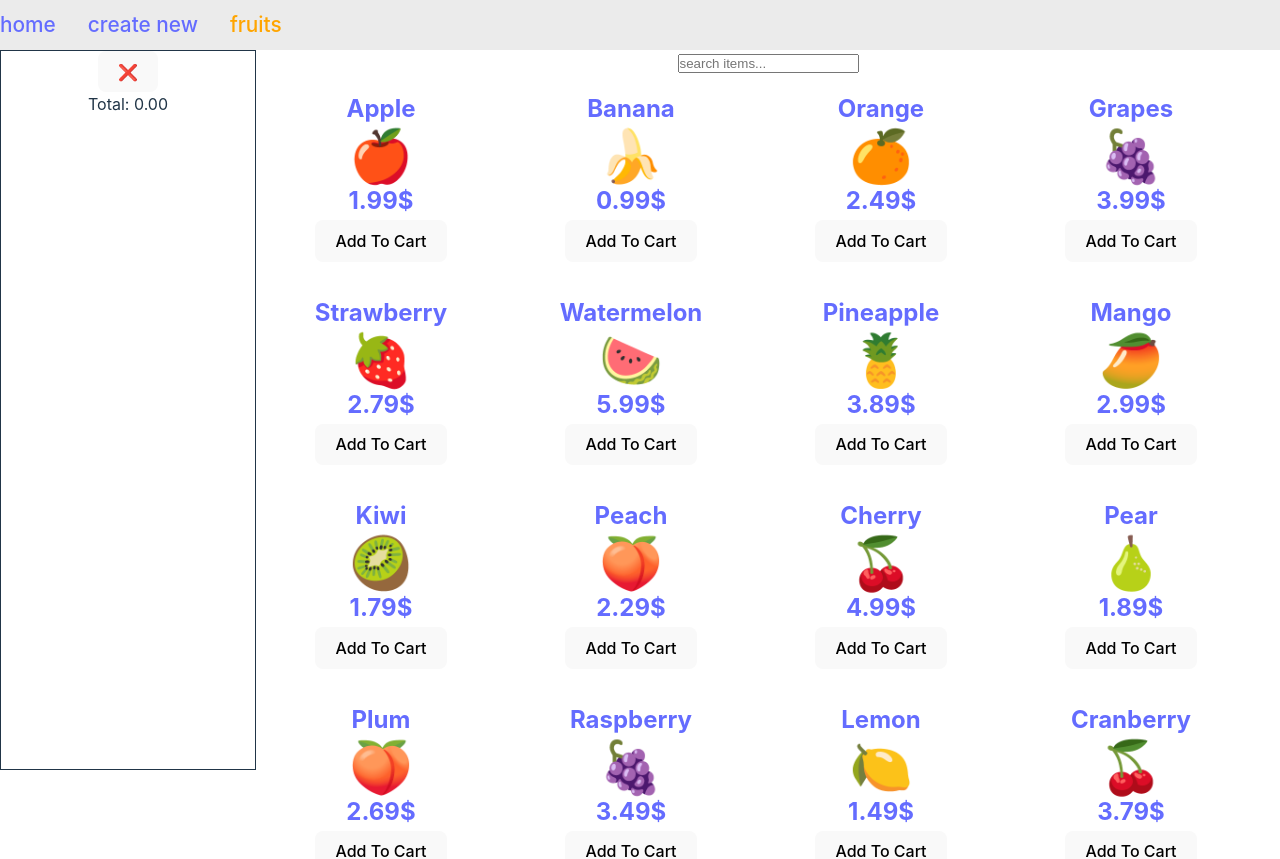
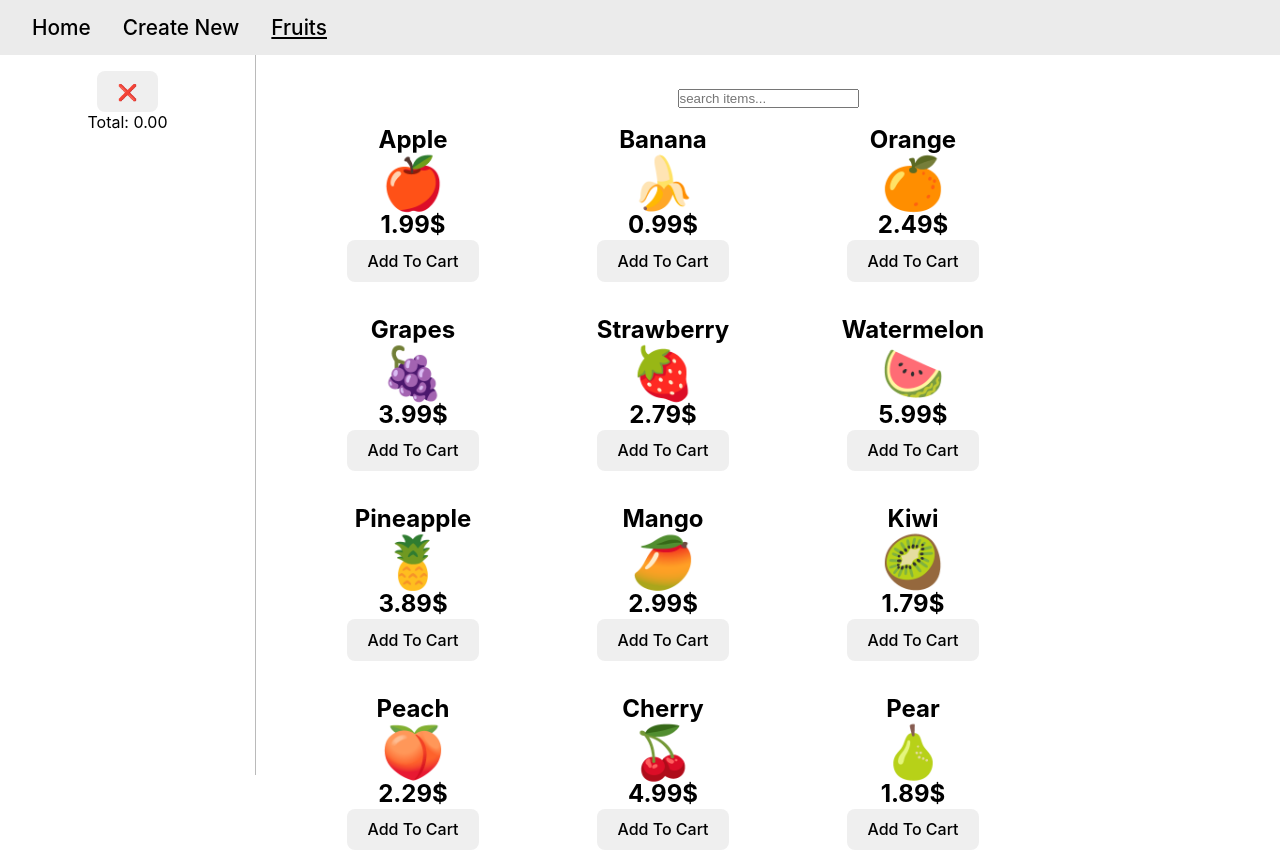
Before and after one commit to Practicum-Ariel/Store, a React (Vite) app: page /category/fruits in a window 1280 px wide. Shown: the top 859 px of the page. Built offline with nearby package versions, Linux system fonts and the light colour scheme.

Commit message:
routes - part 3

```diff
--- a/src/App.css
+++ b/src/App.css
@@ -14,10 +14,11 @@
 
 /* header */
 .header {
-  height: 50px;
+  height: 55px;
   background-color: #ebebeb;
   display: flex;
   align-items: center;
+  padding: 0 2rem;
 }
 
 .header nav {
@@ -27,7 +28,7 @@
 }
 
 .header nav a.isActive {
-  color: orange;
+  text-decoration: underline;
 }
 
 
@@ -41,16 +42,16 @@
 
 .right {
   width: 80%;
+  padding: 2rem;
 }
 
 .cart {
-  float: left;
   width: 20%;
-  /* width: 400px; */
-  border: 1px solid;
+  border-right: 1px solid #bababa;
   height: 90vh;
   overflow-y: auto;
   overflow-x: auto;
+  padding-top: 1rem;
 }
 
 .items {
@@ -64,7 +65,9 @@
   justify-content: center;
   align-items: center;
   position: relative;
-  height: 140px;
+  padding: 1rem 0;
+  margin: .5rem 0;
+  box-shadow: 5px 0 10px rgba(0, 0, 0, 0.1);
 
 }
 
@@ -84,17 +87,16 @@
   color: #333333;
   width: 205px;
   position: relative;
-  padding-right: 10px;
 }
 
 .emoji {
   display: flex;
   flex-direction: column;
   justify-content: center;
-  height: 92px;
-  width: 92px;
+
   padding: 10px;
   flex-shrink: 0;
+  font-size: 2rem;
   background: #f9f9f9;
 }
 
@@ -143,6 +145,6 @@
   font-size: 2rem;
 }
 
-.create-items label{
-display: flex;
+.create-items label {
+  display: flex;
 }
--- a/src/CartItem.jsx
+++ b/src/CartItem.jsx
@@ -20,7 +20,7 @@ export default function CartItem({ item}) {
         <div>{price}$</div>
       </div>
       <div className='emoji'>
-        <h1>{emoji}</h1>
+        <h2>{emoji}</h2>
       </div>
     </div>
   )
--- a/src/index.css
+++ b/src/index.css
@@ -1,6 +1,6 @@
 :root {
   font-family: Inter, system-ui, Avenir, Helvetica, Arial, sans-serif;
-  line-height: 1.5;
+  /* line-height: 1.5;
   font-weight: 400;
 
   color-scheme: light dark;
@@ -10,13 +10,14 @@
   font-synthesis: none;
   text-rendering: optimizeLegibility;
   -webkit-font-smoothing: antialiased;
-  -moz-osx-font-smoothing: grayscale;
+  -moz-osx-font-smoothing: grayscale; */
 }
 
 a {
   font-weight: 500;
-  color: #646cff;
+  color: inherit;
   text-decoration: inherit;
+  text-transform: capitalize;
 }
 a:hover {
   color: #535bf2;
@@ -48,10 +49,11 @@ button {
   font-size: 1em;
   font-weight: 500;
   font-family: inherit;
-  background-color: #1a1a1a;
+  /* background-color: #1a1a1a; */
   cursor: pointer;
   transition: border-color 0.25s;
 }
+
 button:hover {
   border-color: #646cff;
 }
@@ -59,16 +61,3 @@ button:focus,
 button:focus-visible {
   outline: 4px auto -webkit-focus-ring-color;
 }
-
-@media (prefers-color-scheme: light) {
-  :root {
-    color: #213547;
-    background-color: #ffffff;
-  }
-  a:hover {
-    color: #747bff;
-  }
-  button {
-    background-color: #f9f9f9;
-  }
-}
```
